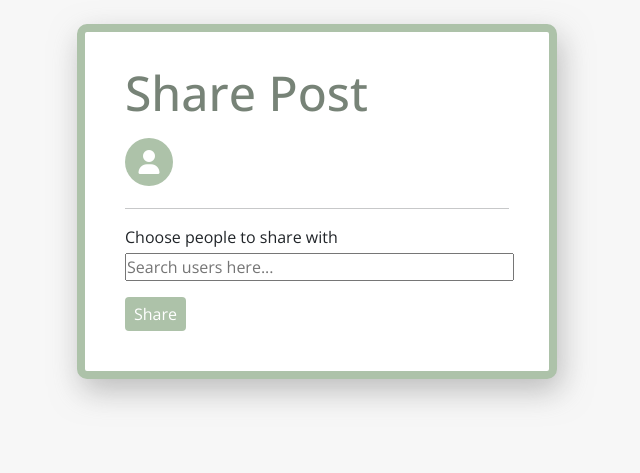
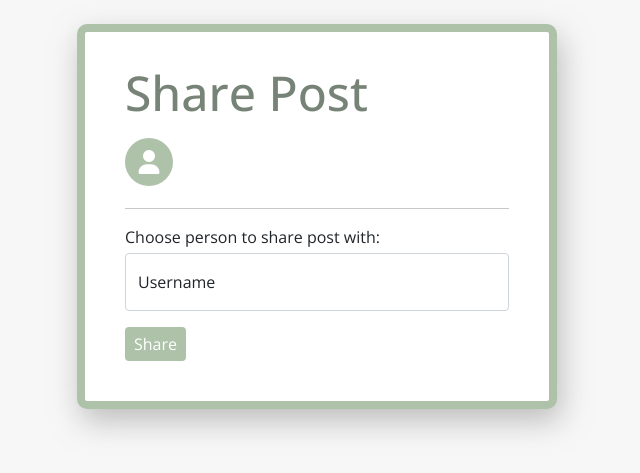
Before and after one commit to LefanTan/wedlab-cmput404-project, a Django app: template home/templates/sharepost.html in a window 1280 px wide. Shown: the part 51-524 px from the top of the page, without its empty margins (323-963 px from the left). Run offline with Django 3.2, Linux system fonts and the light colour scheme; the template is opened without the code that fills it, so the values that code supplies are empty; some libraries are stand-ins or nearby versions.

Commit message:
share post functionality

```diff
--- a/home/templates/home.html
+++ b/home/templates/home.html
@@ -90,7 +90,9 @@
             class="icons mt-3 d-flex justify-content-start align-items-center"
           >
             <button class="me-4"><i class="fa-regular fa-heart"></i></button>
-            <button><i class="fa-solid fa-share"></i></button>
+            <a href="/post/{{ post.id }}/share">
+              <button><i class="fa-solid fa-share"></i></button>
+            </a>
           </div>
           <div class="mt-4 w-100">
             {% for commentObj in post.commentsSrc.comments %}
--- a/home/templates/sharepost.html
+++ b/home/templates/sharepost.html
@@ -1,7 +1,10 @@
 {% extends 'base.html' %} {% load static %} {% block title %}Share Post{% endblock %} {% block stylesheet %}
 <link rel="stylesheet" href="{%static 'css/share_post.css' %}" />
 <script src="https://kit.fontawesome.com/04c5b72d3b.js" crossorigin="anonymous"></script>
-{% endblock %} {% block content %}
+<script src="{%static 'js/share_post.js' %}" crossorigin="anonymous" defer></script>
+{{ post|json_script:"post" }} {{ author|json_script:"author" }} {% endblock %} {% block content %}
+
+
 <header class="py-2 px-3 border-bottom">
     <button onClick="javascript:history.go(-1);" class="btn p-1 back"><i
             class="fa-solid fa-arrow-left-long"></i>Back</button>
@@ -12,40 +15,41 @@
         <h1 class="mb-3">Share Post</h1>
         <div class="post">
             <div class="d-flex align-items-start">
-                <a href="{{ post.author.url }}" target="_blank" aria-label="Link to profile">
+                <a href=" {{ post.author.url }} " target="_blank " aria-label="Link to profile ">
                     {% if post.author.profileImage %}
-                    <img class="rounded-circle profile-pic" src="{{ post.author.profileImage }}"
-                        alt="profile picture" />
+                    <img class="rounded-circle profile-pic " src="{{ post.author.profileImage }} "
+                        alt="profile picture " />
                     {% else %}
-                    <i class="rounded-circle profile-pic-default fa-solid fa-user" aria-label="profile picture"></i>
+                    <i class="rounded-circle profile-pic-default fa-solid fa-user " aria-label="profile picture "></i>
                     {% endif %}
                 </a>
-                <div class="mt-2 w-100" style="margin-left:8px;">
-                    <div class="d-flex">
-                        <p class="mt-1 mb-0 fw-bolder">{{ post.author.displayName }}</p>
+                <div class="mt-2 w-100 " style="margin-left:8px; ">
+                    <div class="d-flex ">
+                        <p class="mt-1 mb-0 fw-bolder ">{{ post.author.displayName }}</p>
                     </div>
-                    <h2 class="mt-2 post-title">{{ post.title }}</h2>
-                    {% if post.description and post.description != "" %}
-                    <div aria-label="description" class="description w-100">
-                        <p class="w-100">{{ post.description }}</p>
+                    <h2 class="mt-2 post-title ">{{ post.title }}</h2>
+                    {% if post.description and post.description != " " %}
+                    <div aria-label="description " class="description w-100 ">
+                        <p class="w-100 ">{{ post.description }}</p>
                     </div>
                     {% endif %} {% if post.imageSource %}
-                    <img class="image bg-white" src="{{ post.imageSource }}" /> {% endif %}
+                    <img class="image bg-white " src="{{ post.imageSource }} " /> {% endif %}
                 </div>
             </div>
         </div>
         <hr />
-        <label class="mb-1" for="authors">Choose people to share with</label>
-        <div class="mb-3">
-            <datalist id="authors">
+        <label class="mb-1 ">Choose person to share post with:</label>
+        <div class="form-floating mb-3 ">
+            <datalist id="authors ">
                 {% for author in allauthors %}
                 <option value="{{author.displayName}}">{{ author.displayName }}</option>
                 {% endfor %}
             </datalist>
-            <input type="text" id="authors" autoComplete="on" list="authors" placeholder="Search users here..." size="40" />
+            <input type="text " class="form-control " id="targetName" autoComplete="on " list="authors " placeholder="Search users here... " required />
+            <label for="displayName " class="form-label ">Username</label>
         </div>
         <div>
-            <button class="btn green-btn ms-auto" type="share">Share</button>
+            <button class="btn green-btn ms-auto " type="submit ">Share</button>
         </div>
     </form>
 </main>
--- a/home/urls.py
+++ b/home/urls.py
@@ -8,7 +8,7 @@ urlpatterns = [
     path('sendfollowrequest', follow_request, name='follow_request'),
     path('post/create', post_create, name='home_post_create'),
     path('post/<str:post_pk>/edit', post_edit, name='home_post_edit'),
-    path('post/<str:post_pk>/share', share_post, name='share_post')
+    path('post/<str:post_pk>/share', share_post, name='share_post'),
     path('messages', messages, name='messages'),
     path('requests', requests, name='requests')
 ]
--- a/service/models.py
+++ b/service/models.py
@@ -14,7 +14,7 @@ class Author(models.Model):
         primary_key=True, default=generate_uuid_hex, max_length=250)
     type = models.CharField(default="author", max_length=125)
     user = models.OneToOneField(User, on_delete=models.CASCADE)
-    displayName = models.CharField(max_length=255)
+    displayName = models.CharField(max_length=255, unique=True)
     url = models.URLField(max_length=250)
     host = models.URLField(max_length=250)
     github = models.URLField(max_length=250)
--- /dev/null
+++ b/static/js/share_post.js
@@ -0,0 +1,30 @@
+const form = document.querySelector("form");
+const postObj = JSON.parse(document.getElementById("post").textContent);
+
+
+const handleSubmit = (e) => {
+    e.preventDefault();
+    let formData = new FormData(form);
+
+    let targetName = document.getElementById("targetName").value;
+    formData.append("type", "post");
+    formData.append("id", postObj.id);
+
+    let request = new XMLHttpRequest();
+    request.open("POST", `../../service/authors/${targetName}/inbox`, true);
+    request.onload = function(e) {
+        if (request.readyState === 4) {
+            if (request.status === 200) {
+                history.back();
+            } else {
+                console.log("error: ", request.statusText);
+                console.error(request.statusText);
+
+            }
+        }
+    };
+    //request.setRequestHeader("X-CSRFToken", formData.get('csrfmiddlewaretoken'));
+    request.send(formData);
+};
+
+form.addEventListener("submit", handleSubmit);
```
Also changed, not shown: service/inbox_views.py (+11 -3 lines).
